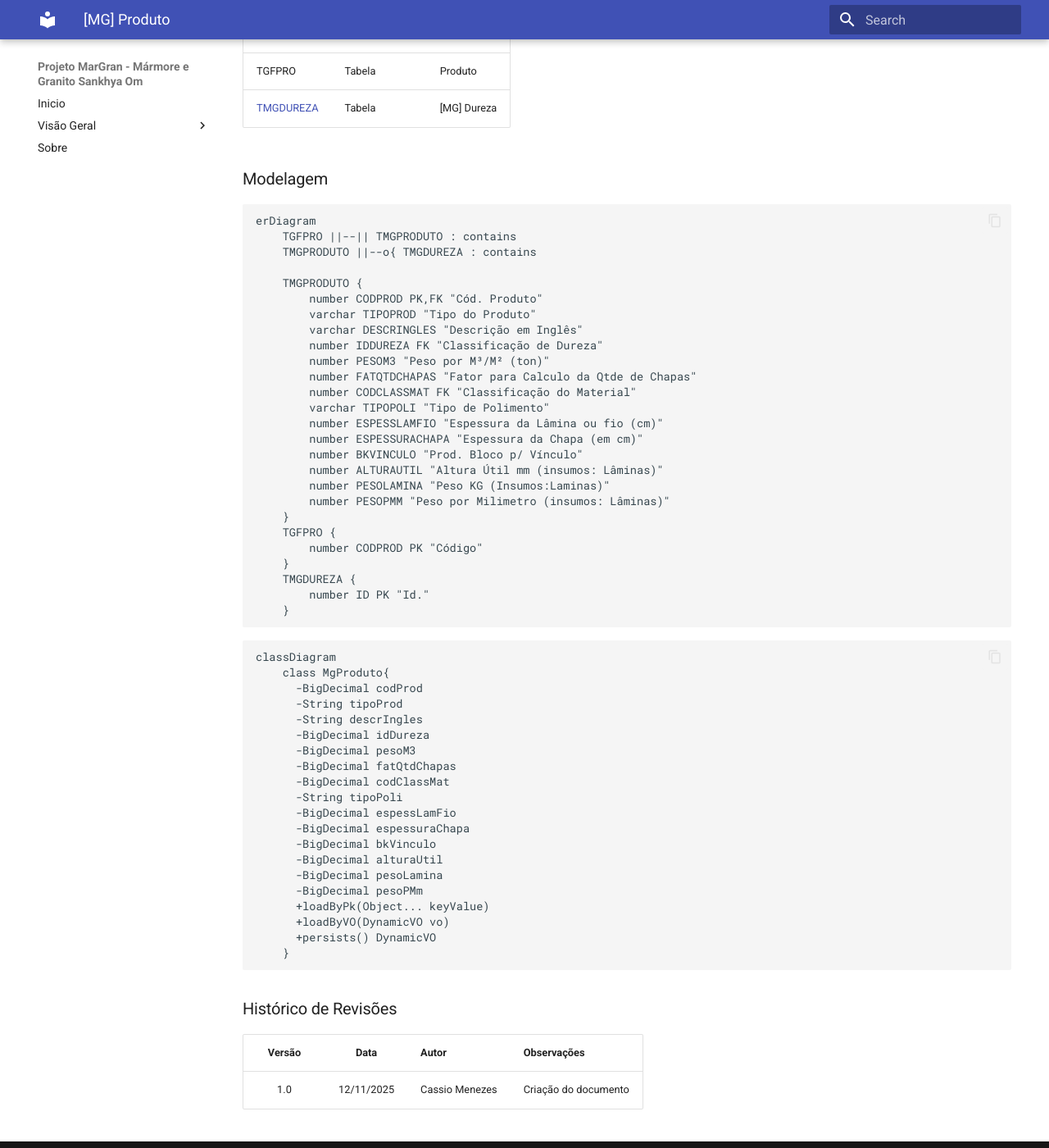
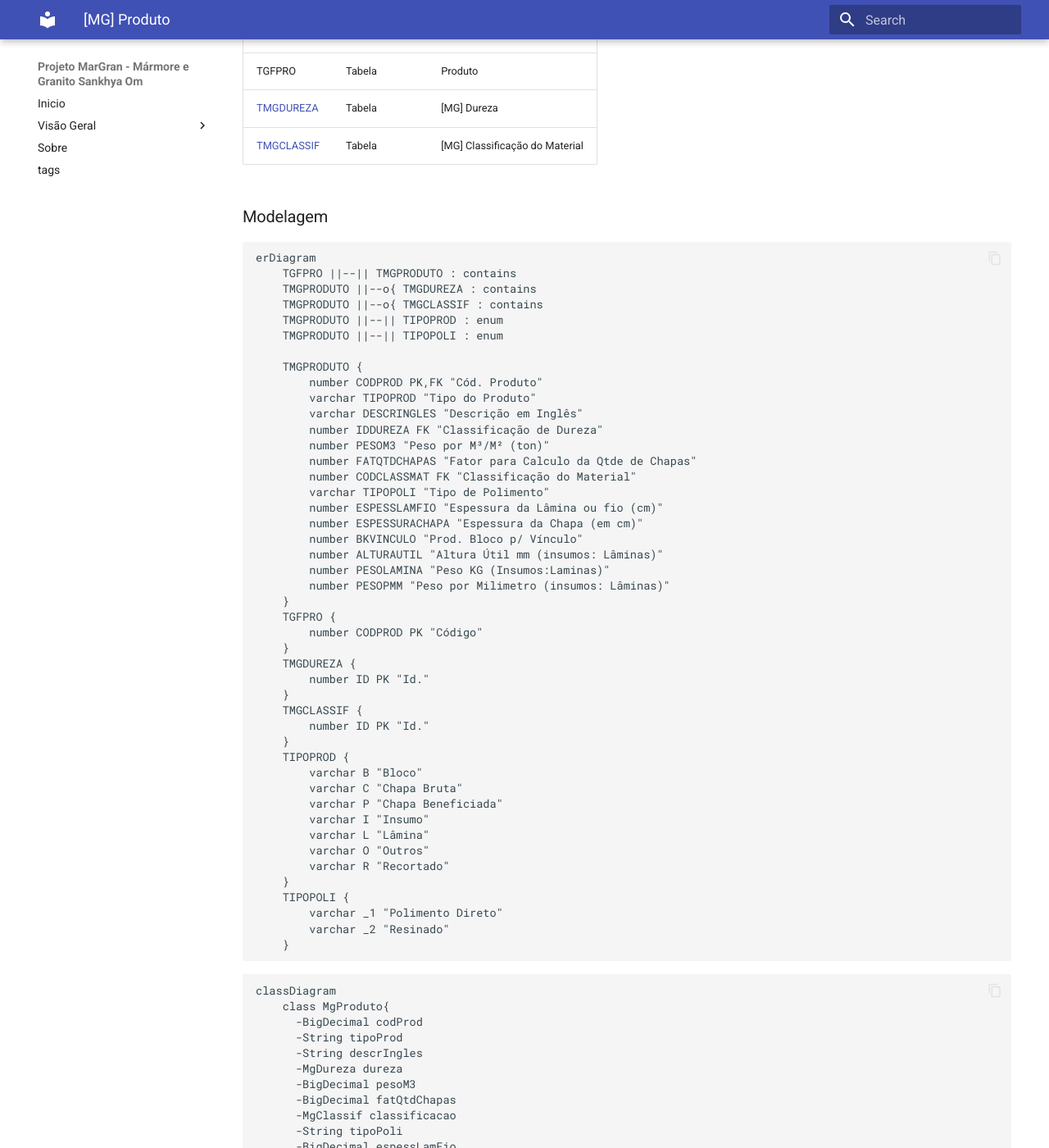
Before and after one commit to cbmsoft/margrandocs, an MkDocs documentation site: the page built from docs/_database/TMGPRODUTO.md, in a window 1280 px wide and 1400 px high, scrolled down 316 px. Shown: the whole window at 82% size. Built offline with MkDocs 1.6.1 and Material for MkDocs 9.7.7, drawn with Linux system fonts in a browser that asks for light colours; some of the changed text lies outside the part shown.

Commit message:
docs: tabela classificacao

````diff
--- a/docs/_database/TMGPRODUTO.md
+++ b/docs/_database/TMGPRODUTO.md
@@ -17,6 +17,7 @@ Campos complementares do cadastro de produtos, necessários aos procedimentos do
 |--|--|--|
 | TGFPRO | Tabela | Produto |
 | [TMGDUREZA](TMGDUREZA.md) | Tabela | [MG] Dureza |
+| [TMGCLASSIF](TMGCLASSIF.md) | Tabela | [MG] Classificação do Material |
 
 ### Modelagem
 
@@ -24,6 +25,9 @@ Campos complementares do cadastro de produtos, necessários aos procedimentos do
 erDiagram
     TGFPRO ||--|| TMGPRODUTO : contains
     TMGPRODUTO ||--o{ TMGDUREZA : contains
+    TMGPRODUTO ||--o{ TMGCLASSIF : contains
+    TMGPRODUTO ||--|| TIPOPROD : enum
+    TMGPRODUTO ||--|| TIPOPOLI : enum
 
     TMGPRODUTO {
         number CODPROD PK,FK "Cód. Produto"
@@ -47,6 +51,22 @@ erDiagram
     TMGDUREZA {
         number ID PK "Id."
     }
+    TMGCLASSIF {
+        number ID PK "Id."
+    }
+    TIPOPROD {
+        varchar B "Bloco"
+        varchar C "Chapa Bruta"
+        varchar P "Chapa Beneficiada"
+        varchar I "Insumo"
+        varchar L "Lâmina"
+        varchar O "Outros"
+        varchar R "Recortado"
+    }
+    TIPOPOLI {
+        varchar _1 "Polimento Direto"
+        varchar _2 "Resinado"
+    }
 ```
 
 ``` mermaid
@@ -55,10 +75,10 @@ classDiagram
       -BigDecimal codProd
       -String tipoProd
       -String descrIngles
-      -BigDecimal idDureza
+      -MgDureza dureza
       -BigDecimal pesoM3
       -BigDecimal fatQtdChapas
-      -BigDecimal codClassMat
+      -MgClassif classificacao
       -String tipoPoli
       -BigDecimal espessLamFio
       -BigDecimal espessuraChapa
--- a/mkdocs.yml
+++ b/mkdocs.yml
@@ -47,3 +47,4 @@ nav:
     - O que é o MarGran: 'overview/what-is-margran.md'
     - Arquitetura: 'overview/architectures-overview.md'
   - Sobre: about.md
+  - tags: 'tags.md'
````
Also changed, not shown: docs/_database/TMGCLASSIF.md (added, +50 -0 lines), docs/about.md (added, +7 -0 lines).
